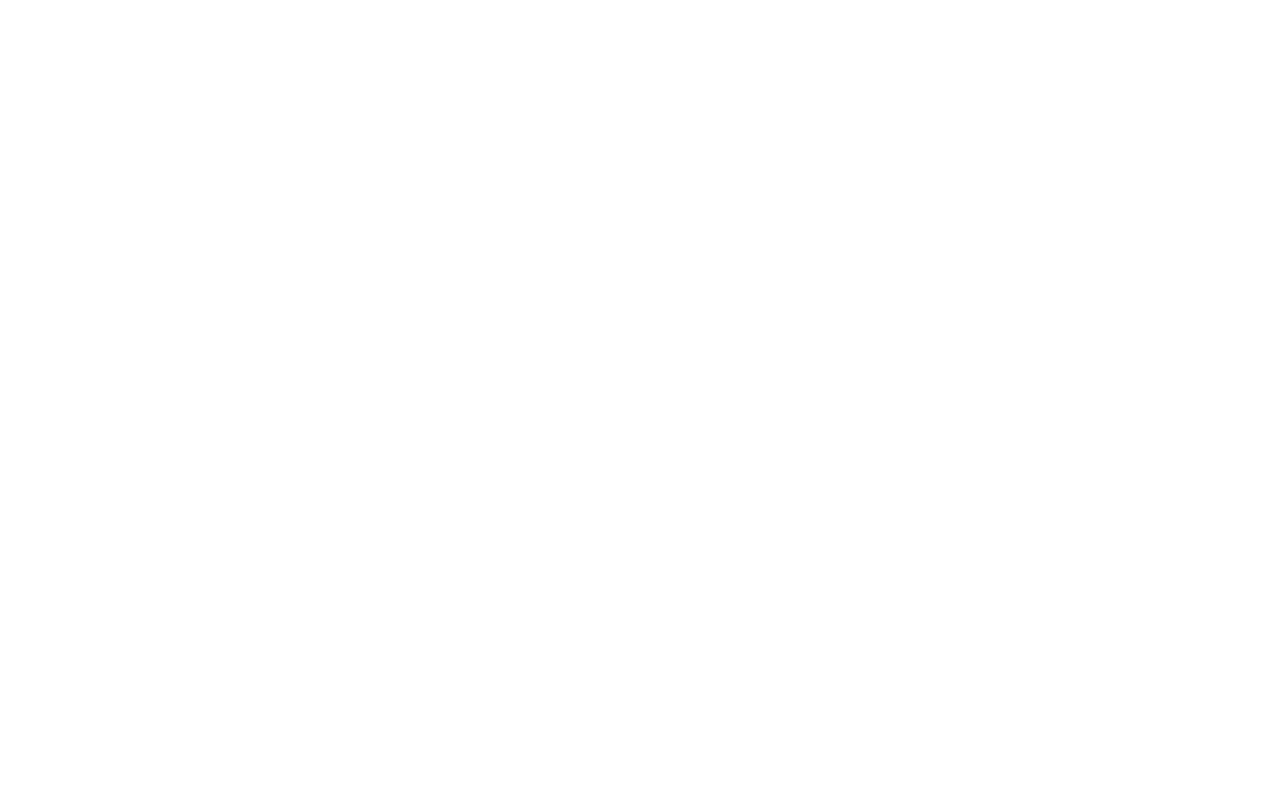
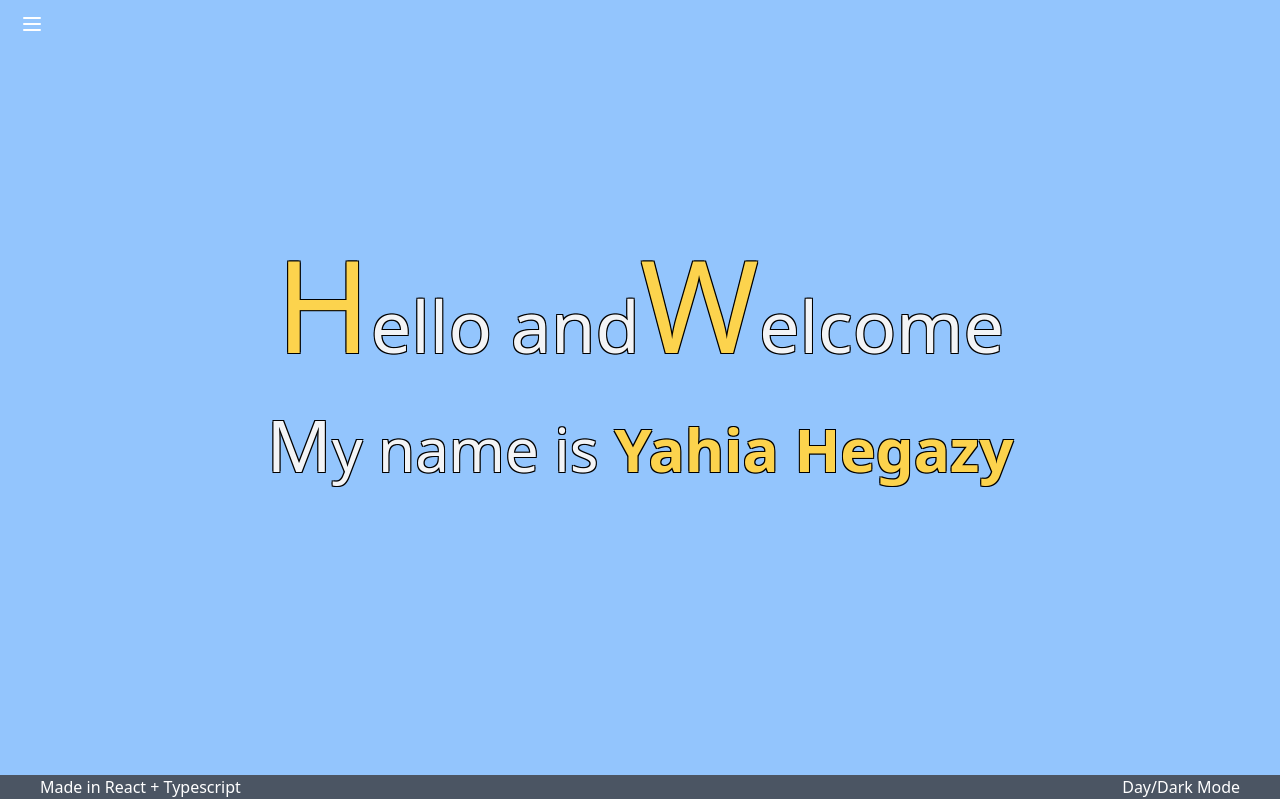
Before and after one commit to yhegazy/portfolio, a React (Create React App) app in the folder sandbox/yhegazy/: page / in a window 1280 px wide. Built offline with nearby package versions, Linux system fonts and the light colour scheme.

Commit message:
20211030:: Design - the look and feel

```diff
--- a/sandbox/yhegazy/package.json
+++ b/sandbox/yhegazy/package.json
@@ -8,6 +8,8 @@
     "@testing-library/user-event": "^12.8.3",
     "react": "^17.0.2",
     "react-dom": "^17.0.2",
+    "react-icons": "^4.3.1",
+    "react-router-dom": "^5.3.0",
     "react-scripts": "4.0.3",
     "web-vitals": "^1.1.2"
   },
--- a/sandbox/yhegazy/src/App.js
+++ b/sandbox/yhegazy/src/App.js
@@ -1,11 +1,49 @@
 import "./css/general.css"
-import Menu from "Menu.js"
+import "./css/index.css"
+import {useState} from 'react'
 
 function App() {
+
+  const [displaySizeColor] = useState("bg-blue-300")
+
   return <>
-    <Menu>
+  <div className={`${displaySizeColor}`}>
+    {/* Menu Hamburger upper left corner */}
+    <div className="px-5 py-3 text-white">
+      <svg xmlns="http://www.w3.org/2000/svg" className="h-6 w-6" fill="none" viewBox="0 0 24 24" stroke="currentColor">
+        <path strokeLinecap="round" strokeLinejoin="round" strokeWidth={2} d="M4 6h16M4 12h16M4 18h16" />
+      </svg>
+    </div>
 
-    </Menu>
+
+    {/* Content  */}
+
+
+
+    <div className="content-container ml-auto mr-auto w-2/3 py-48">
+      <div className="grid justify-items-center text-7xl text-gray-100 space-y-10">
+        <h1 className="strokeme">
+          <span className="text-9xl text-yellow-300">H</span>ello and
+          <span className="text-9xl text-yellow-300">W</span>elcome
+        </h1>
+        <p className="strokeme">
+          <span className="text-7xl">M</span>
+          <span className="text-6xl">y name is
+            <span className="text-yellow-300 font-semibold"> Yahia Hegazy
+            </span>
+          </span>
+        </p>
+      </div>
+    </div>
+
+    {/* Footer */}
+    <div className="footer--pin flex justify-between px-10 bg-gray-600 text-white">
+      <p>Made in React + Typescript</p>
+      <p>Day/Dark Mode</p>
+
+    </div>
+
+  </div>
 
   </>
 }
--- /dev/null
+++ b/sandbox/yhegazy/src/css/index.css
@@ -0,0 +1,20 @@
+/* body {
+  height: 100vh
+} */
+
+.content-container {
+  min-height: calc(100vh - 73px);
+}
+
+.footer--pin {
+  position: relative;
+  left: 0;
+  bottom: 0;
+}
+
+.strokeme {
+    text-shadow:-1px 1px 0 #000,
+				 1px 1px 0 #000,
+				 1px -1px 0 #000,
+				-1px -1px 0 #000;
+}
```
Also changed, not shown: 1 other file (tests, documents, lock files or other folders).
